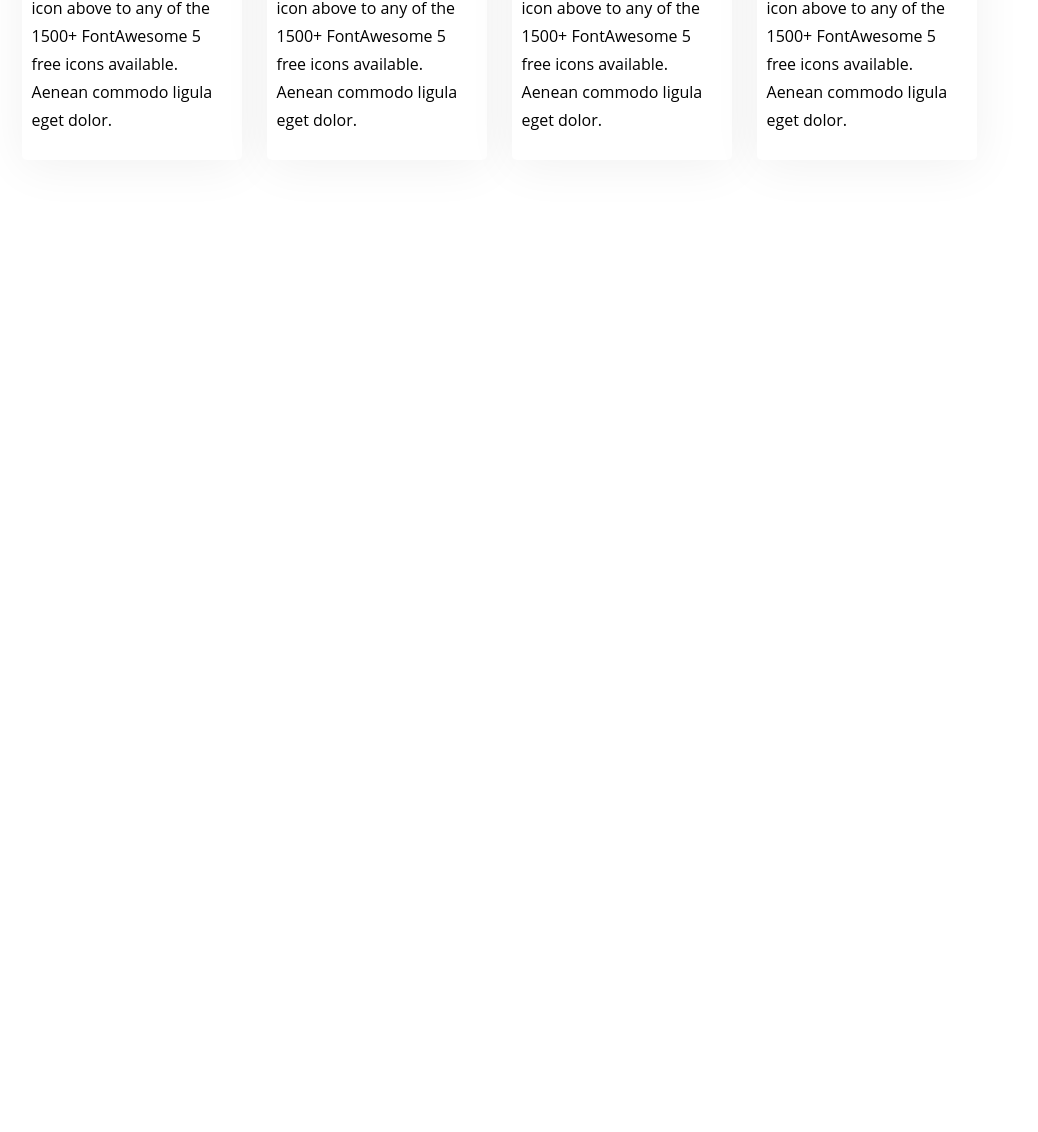
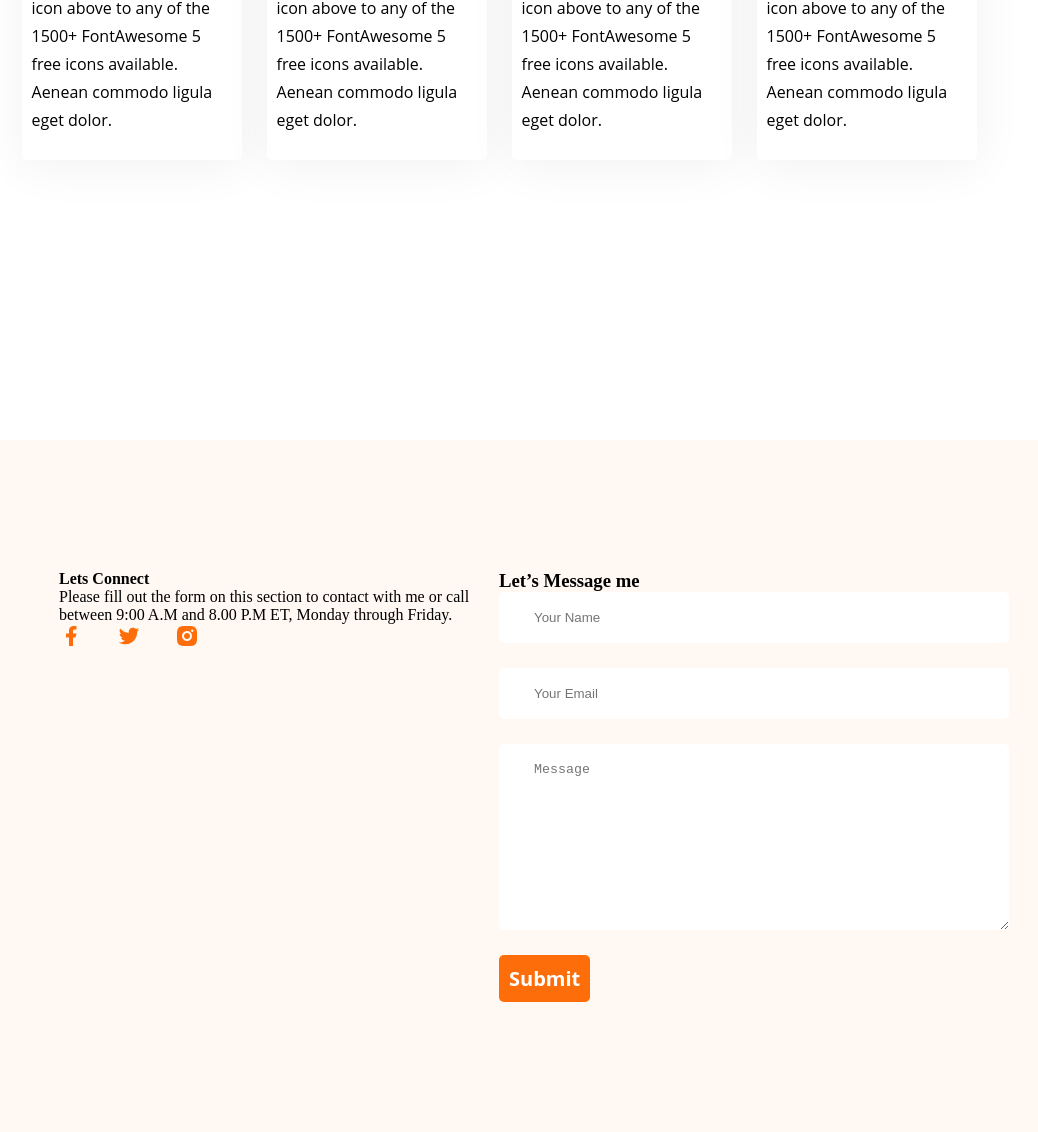
Before and after one commit to ictrumon/my-protfolio, a plain HTML site: page index.html in a window 1280 px wide. Shown: the part 1731-2863 px from the top of the page, without its empty margins (141-1179 px from the left). Before the commit the page ends 2041 px from the top, so only its background shows below. Drawn offline with Linux system fonts and the light colour scheme.

Commit message:
some icon and text added

```diff
--- a/index.html
+++ b/index.html
@@ -83,5 +83,27 @@
         </div>
     </section>
     </main>
+    <footer class="ft">
+        <div class="footer-box">
+            <div class="footer-colum">
+                <h4>Lets Connect</h4>
+                <p>Please fill out the form on this section to contact with me or call between 9:00 A.M and 8.00 P.M ET, Monday through Friday.</p>
+                <div class="social-link">
+                    <a href=""><img src="images/icons/facebook.png"></a>
+                    <a href=""><img src="images/icons/twitter.png"></a>
+                    <a href=""><img src="images/icons/insta.png"></a>
+                </div>
+            </div>
+            <div class="footer-colum">
+                <h3>Let’s Message me</h3>
+                <form class="contact">
+                    <input type="text" placeholder="Your Name">
+                    <input type="email" placeholder="Your Email">
+                    <textarea name="" placeholder="Message" id="" cols="30" rows="10"></textarea>
+                    <input class="btn" type="submit" value="Submit">
+                </form>
+            </div>
+        </div>
+    </footer>
 </body>
 </html>
--- a/style.css
+++ b/style.css
@@ -165,3 +165,27 @@ padding: 10px;
     font-weight: 400;
     line-height: 28px;
 }
+.ft{
+    background: #FFF8F3;
+}
+.footer-box{
+    display: flex;
+    justify-content: space-around;
+    margin-top: 130px;
+    padding: 130px 200px;
+}
+.footer-colum{
+    width: 50%;
+}
+.contact input[type="text"], input[type="email"], textarea{
+    display: block;
+    margin-bottom: 25px;
+    padding: 18px 35px;
+    width: 100%;
+    border: none;
+    border-radius: 5px;
+    background: #FFF;
+}
+.social-link a{
+    margin-right: 30px;
+}
```
